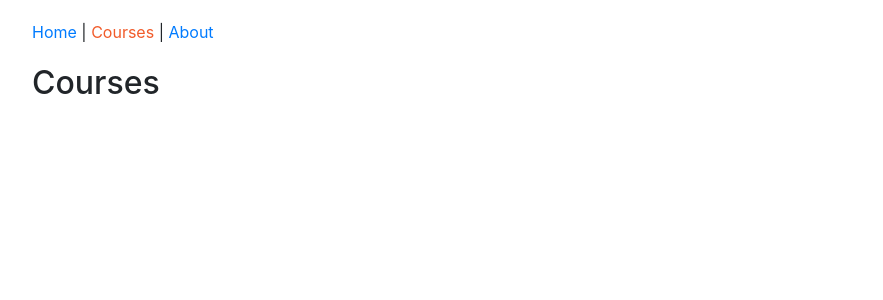
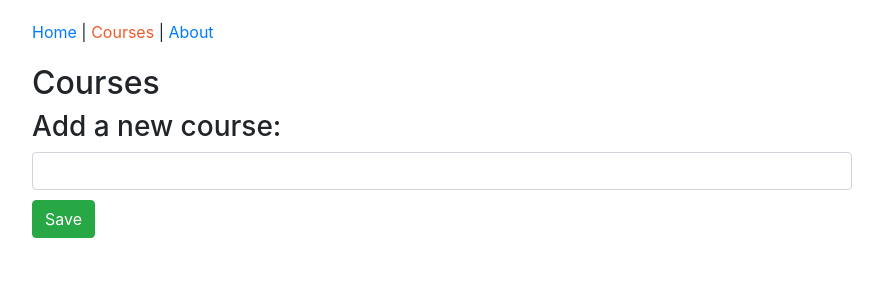
Before and after one commit to afide26/pluralsight-redux, a React app: page /courses in a window 1280 px wide. Shown: the top 300 px of the page, without its empty margins (198-1081 px from the left). Built offline with nearby package versions, Linux system fonts and the light colour scheme.

Commit message:
Add form to CoursesPage.js

```diff
--- a/src/components/courses/CoursesPage.js
+++ b/src/components/courses/CoursesPage.js
@@ -1,7 +1,43 @@
 import React, { Component } from "react";
 
-const CoursesPage = () => {
-  return <h2>Courses</h2>;
-};
+class CoursesPage extends Component {
+  state = {
+    course: { title: "" }
+  };
+
+  handleChange = event => {
+    const course = { ...this.state.course, title: event.target.value };
+
+    this.setState({ course });
+  };
+
+  handleSubmit = event => {
+    event.preventDefault();
+    alert(this.state.course.title);
+  };
+  render() {
+    const margin = { marginBottom: "10px" };
+    return (
+      <>
+        <h2>Courses</h2>
+        <h3>Add a new course:</h3>
+        <div className="form-group">
+          <form onSubmit={this.handleSubmit} className="form">
+            <input
+              style={margin}
+              type="text"
+              value={this.state.course.title}
+              onChange={this.handleChange}
+              className="form-control"
+            />
+            <button style={margin} className="btn btn-success">
+              Save
+            </button>
+          </form>
+        </div>
+      </>
+    );
+  }
+}
 
 export default CoursesPage;
```
